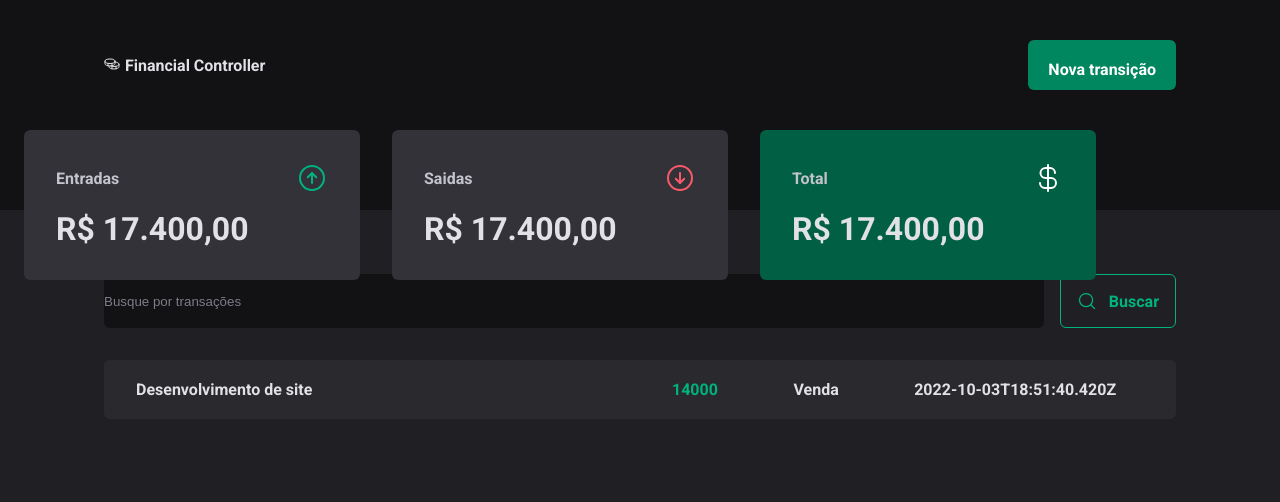
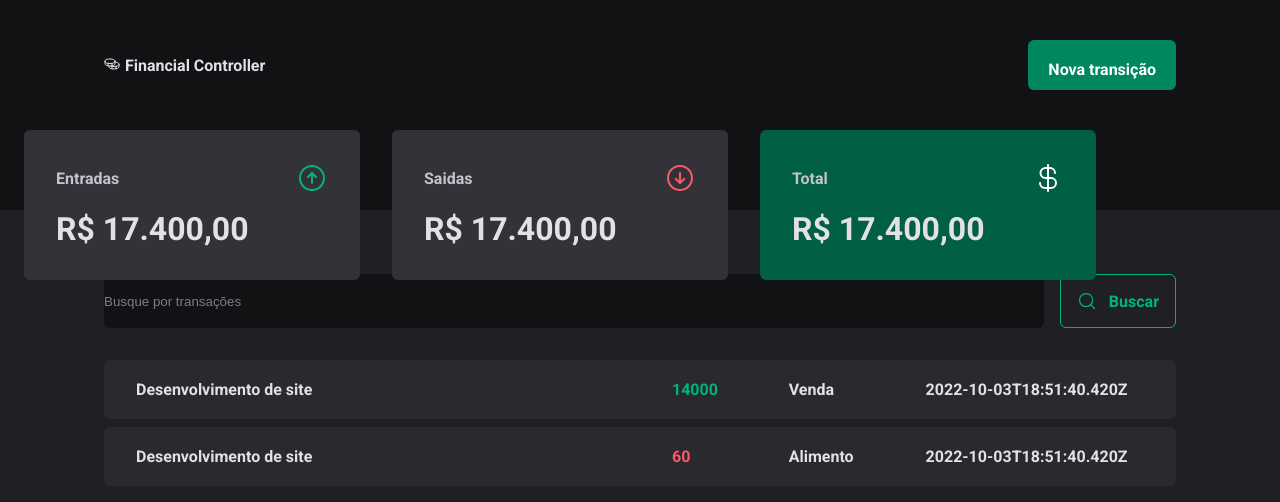
Before and after one commit to ArthurFilho/Financial-Controller, a React (Vite) app: page / in a window 1280 px wide. Shown: the top 502 px of the page. Built offline with nearby package versions, Linux system fonts and the light colour scheme; data requests are answered from the project's data file; a web font is replaced by a local one.

Commit message:
context add in transactions

```diff
--- a/server.json
+++ b/server.json
@@ -7,6 +7,14 @@
         "category" : "Venda" ,
         "price" : 14000 ,
         "createdAt" : "2022-10-03T18:51:40.420Z"
+    } ,
+    {
+        "id" : 1 ,
+        "description" : "Desenvolvimento de site" ,
+        "type" : "outcome" ,
+        "category" : "Alimento" ,
+        "price" : 60 ,
+        "createdAt" : "2022-10-03T18:51:40.420Z"
     }
     ]
 }
--- a/src/App.tsx
+++ b/src/App.tsx
@@ -1,4 +1,5 @@
 import { ThemeProvider } from "styled-components";
+import { TransactionsProvider } from "./contexts/TransactionsContexts";
 import { Transactions } from "./Pages/Transactions";
 import { GlobalStyle } from "./styles/global";
 import { DefaultTheme } from "./styles/themes/default";
@@ -7,8 +8,9 @@ export function App() {
   return (
     <ThemeProvider theme={DefaultTheme}>
       <GlobalStyle />
-
+      <TransactionsProvider>
       <Transactions />
+      </TransactionsProvider>
     </ThemeProvider>
   )
 }
--- a/src/Pages/Transactions/index.tsx
+++ b/src/Pages/Transactions/index.tsx
@@ -1,31 +1,12 @@
+import { useContext } from "react";
 import { Header } from "../../components/Header";
 import { Summary } from "../../components/Summary";
 import { SearchForm } from "./components/SearchForm";
 import { PriceHighLight, TransactionsContainer, TransactionsTable } from "./styles";
-import { useState , useEffect } from "react"
-
-interface Transaction {
-    id: number;
-    description: string;
-    type: 'income' | 'outcome';
-    price: number;
-    category: string;
-    createdAt: string;
-}
+import { TransactionsContext } from "../../contexts/TransactionsContexts"
 
 export function Transactions() {
-    const [ transactions , setTransactions ] = useState<Transaction[]>([])
-
-    async function loadTransactions ( ) {
-    const response = await fetch ('http://localhost:3000/transactions')
-    const data = await response.json();
-
-    setTransactions(data);
-    }
-
-    useEffect ( () => {
-        loadTransactions();
-    }, [])
+  const { transactions } = useContext(TransactionsContext)
 
 
     return(
--- a/src/components/Summary/index.tsx
+++ b/src/components/Summary/index.tsx
@@ -1,7 +1,12 @@
 import { ArrowCircleDown, ArrowCircleUp, CurrencyDollar } from "phosphor-react";
+import { useContext } from "react";
+import { TransactionsContext } from "../../contexts/TransactionsContexts";
 import { SummaryContainer, SummaryCard } from "./style";
 
 export function Summary() {
+
+    const { transactions } = useContext(TransactionsContext)
+
     return(
         <SummaryContainer>
             <SummaryCard>
--- /dev/null
+++ b/src/contexts/TransactionsContexts.tsx
@@ -0,0 +1,41 @@
+import { createContext, ReactNode, useEffect, useState } from "react";
+
+interface Transaction {
+    id: number;
+    description: string;
+    type: 'income' | 'outcome';
+    price: number;
+    category: string;
+    createdAt: string;
+}
+
+interface TransactionContextType {
+    transactions: Transaction[];
+}
+
+interface TransactionProviderProps {
+    children: ReactNode;
+}
+
+
+export const TransactionsContext = createContext( {} as TransactionContextType)
+
+export function TransactionsProvider({children}: TransactionProviderProps ) {
+        const [ transactions , setTransactions ] = useState<Transaction[]>([])
+
+        async function loadTransactions ( ) {
+        const response = await fetch ('http://localhost:3000/transactions')
+        const data = await response.json();
+
+        setTransactions(data);
+        }
+
+        useEffect ( () => {
+            loadTransactions();
+        }, [])
+    return(
+        <TransactionsContext.Provider value={{transactions}}>
+            {children}
+        </TransactionsContext.Provider>
+    )
+}
```
